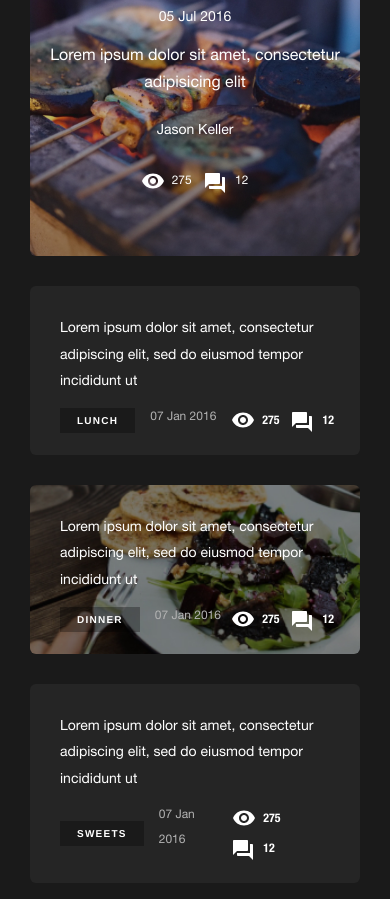
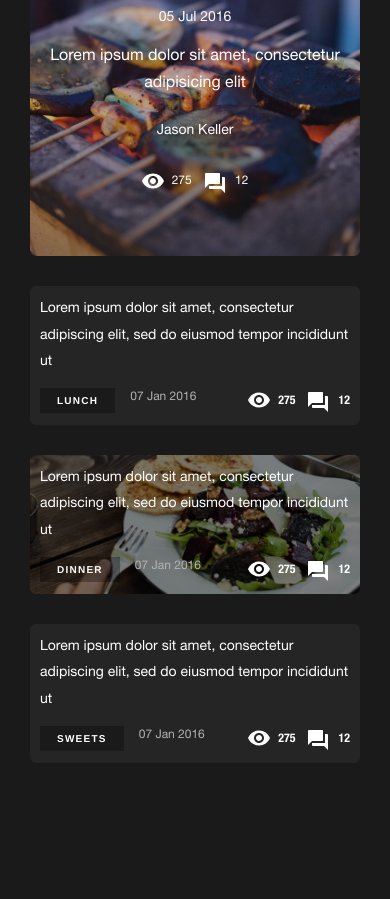
Before and after one commit to dmitriy36rus/dmitriy36_9643-lesson_18, a plain HTML site: page index.html in a window 390 px wide. Shown: the part 6259-7158 px from the top of the page. After the commit the page ends 7072 px from the top, so only its background shows below. Drawn offline with Linux system fonts and the light colour scheme.

Commit message:
Add files via upload

```diff
--- a/css/style.scss
+++ b/css/style.scss
@@ -1320,6 +1320,9 @@ body{
 		background-color: #252525;
 	border-radius: 6px;
 	padding: 30px 26px 20px 30px;
+	@media (max-width: 420px) {
+		padding: 10px;
+	}
 	&:hover{
 		color: #000000;
 		background: #34C759;
```
Also changed, not shown: css/style.css.
